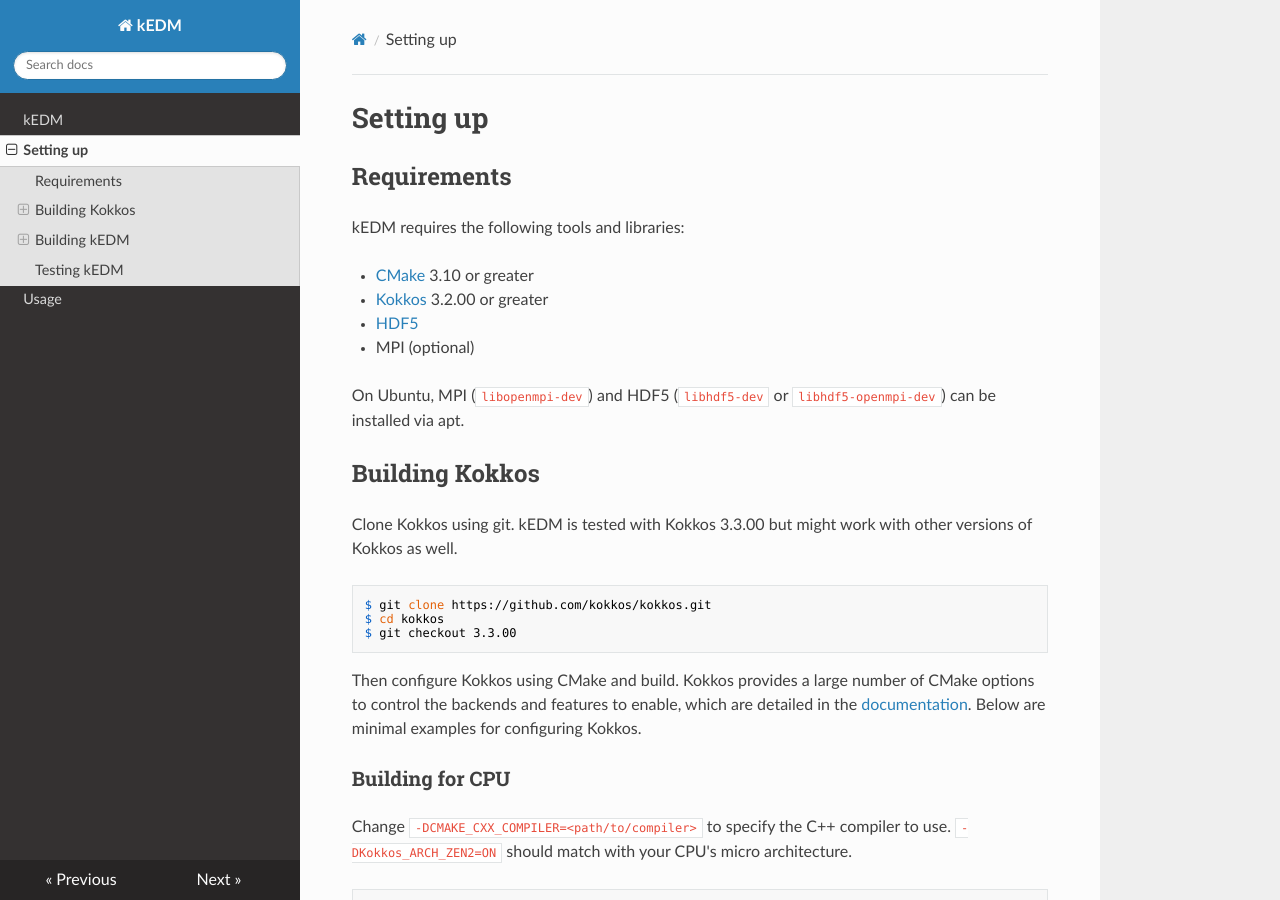
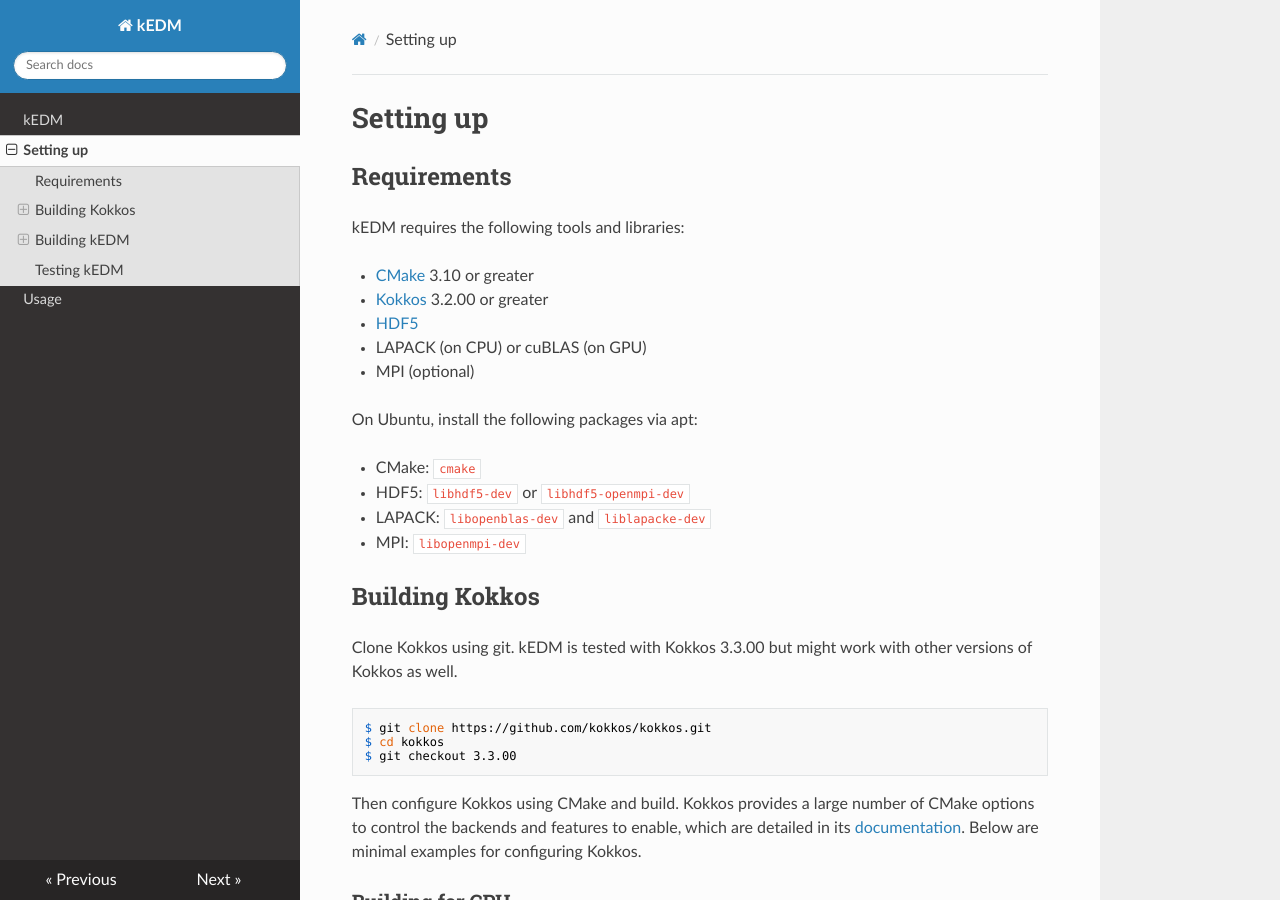
Before and after one commit to keichi/kEDM, an MkDocs documentation site: the page built from docs/setup.md, in a window 1280 px wide and 900 px high. Built offline with MkDocs 1.6.1, drawn with Linux system fonts in a browser that asks for light colours; nearby versions of some CDN libraries.

Commit message:
Update README and documentation

```diff
--- a/docs/setup.md
+++ b/docs/setup.md
@@ -7,10 +7,15 @@
 - [CMake](https://cmake.org/) 3.10 or greater
 - [Kokkos](https://github.com/kokkos/kokkos) 3.2.00 or greater
 - [HDF5](https://www.hdfgroup.org/solutions/hdf5/)
+- LAPACK (on CPU) or cuBLAS (on GPU)
 - MPI (optional)
 
-On Ubuntu, MPI (`libopenmpi-dev`) and HDF5 (`libhdf5-dev` or
-`libhdf5-openmpi-dev`) can be installed via apt.
+On Ubuntu, install the following packages via apt:
+
+- CMake: `cmake`
+- HDF5: `libhdf5-dev` or `libhdf5-openmpi-dev`
+- LAPACK: `libopenblas-dev` and `liblapacke-dev`
+- MPI: `libopenmpi-dev`
 
 ## Building Kokkos
 
@@ -25,7 +30,7 @@
 
 Then configure Kokkos using CMake and build. Kokkos provides a large number of
 CMake options to control the backends and features to enable, which are
-detailed in the [documentation](https://github.com/kokkos/kokkos/blob/master/BUILD.md).
+detailed in its [documentation](https://github.com/kokkos/kokkos/blob/master/BUILD.md).
 Below are minimal examples for configuring Kokkos.
 
 ### Building for CPU
```
Also changed, not shown: README.md (+36 -3 lines), docs/index.md (+1 -2 lines).
